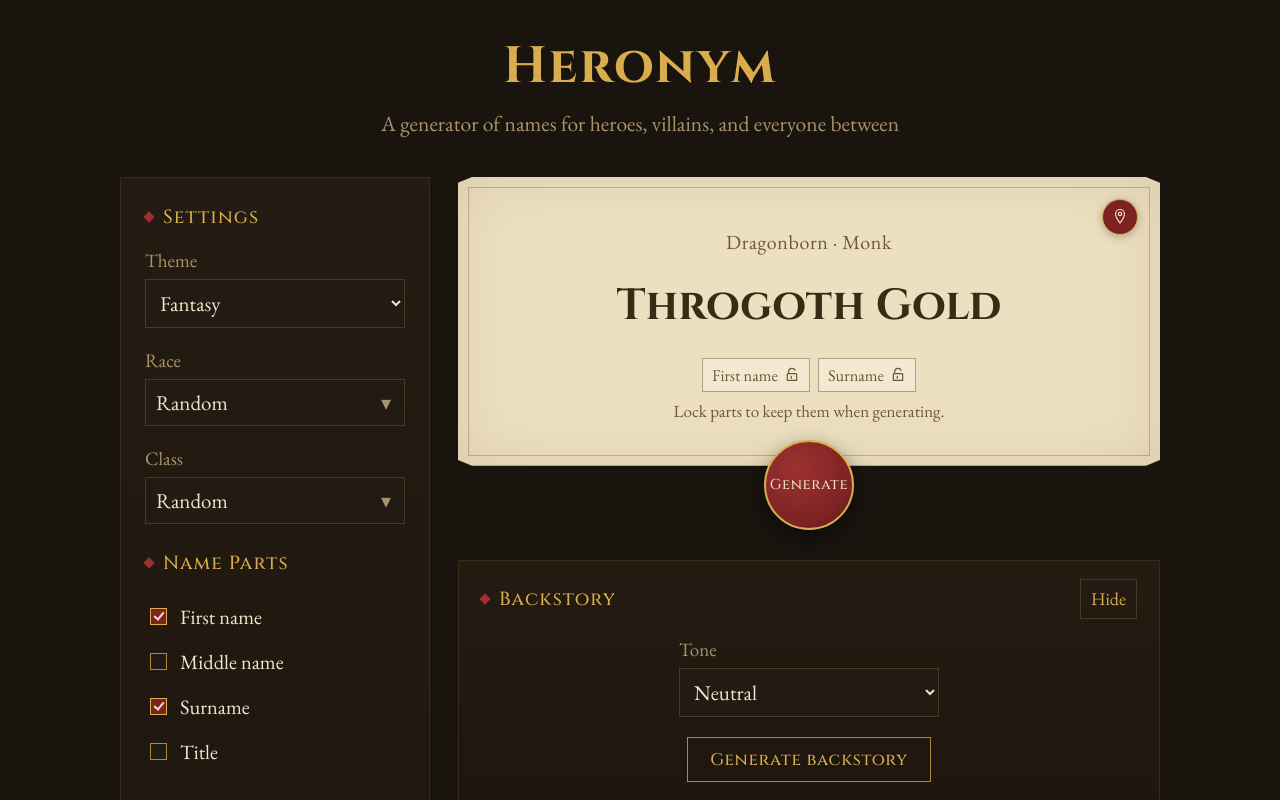
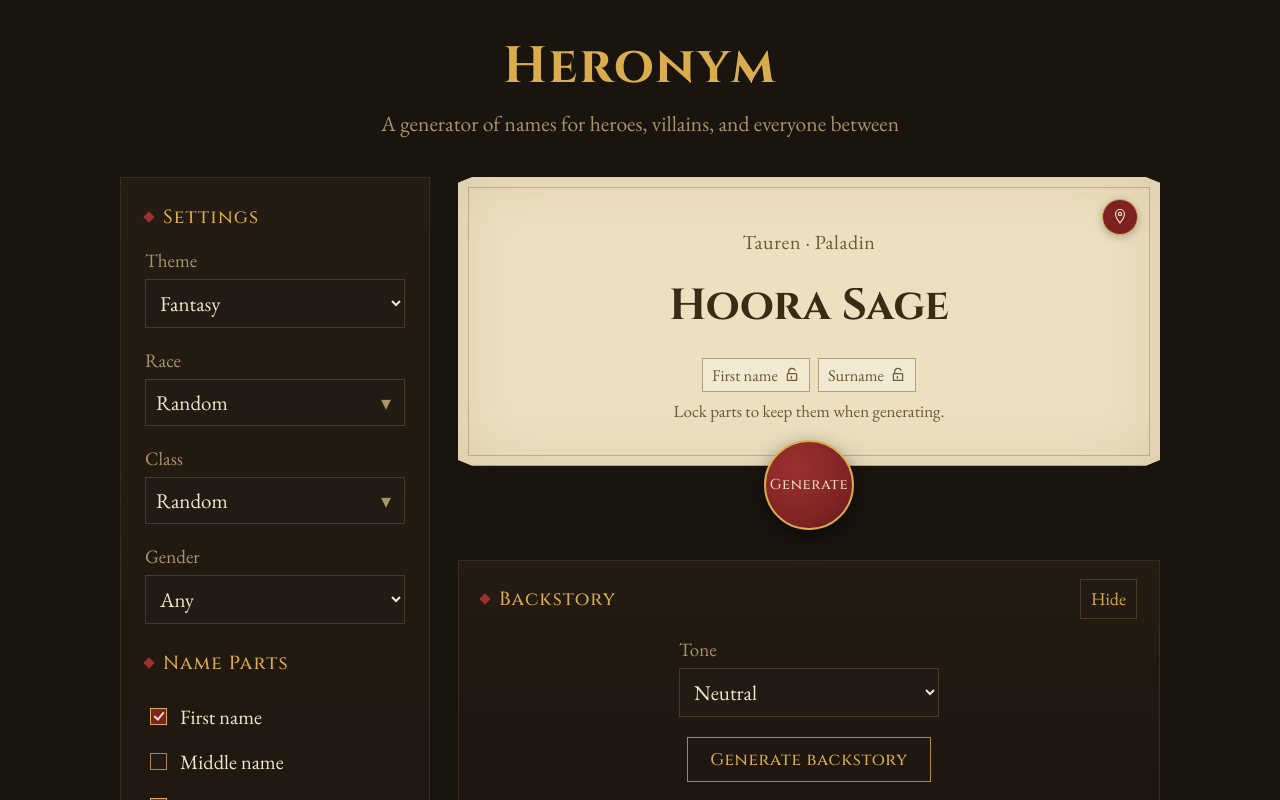
Before and after one commit to DanielHearn/heronym, a React (Vite) app: page / in a window 1280 px wide. Shown: the top 800 px of the page. Built offline with nearby package versions, Linux system fonts and the light colour scheme.

Commit message:
Add gender support

```diff
--- a/src/App.tsx
+++ b/src/App.tsx
@@ -1,5 +1,5 @@
 import { useState, useMemo, useEffect, useCallback } from 'react'
-import { THEMES, THEME_KEYS } from './data'
+import { THEMES, THEME_KEYS, type Gender } from './data'
 import { buildName, makeId, type LockedNameParts, type NamePartKey } from './generator'
 import PinIcon from './components/PinIcon'
 import LockIcon from './components/LockIcon'
@@ -43,6 +43,7 @@ export default function App() {
 
   const [lineage, setLineage] = useState<string>('random')
   const [calling, setCalling] = useState<string>('random')
+  const [gender, setGender] = useState<Gender>('any')
   const [opts, setOpts] = useState<NameOptions>({
     first: true,
     middle: false,
@@ -108,7 +109,7 @@ export default function App() {
   useEffect(() => {
     generate()
     // eslint-disable-next-line react-hooks/exhaustive-deps
-  }, [theme, lineage, calling, opts, complexity])
+  }, [theme, lineage, calling, opts, complexity, gender])
 
   const anySelected = opts.first || opts.middle || opts.surname || opts.title
 
@@ -132,6 +133,7 @@ export default function App() {
       opts,
       complexity,
       lockedParts,
+      gender,
     )
     while (generated.full === current?.full) {
       generated = buildName(
@@ -141,6 +143,7 @@ export default function App() {
         opts,
         complexity,
         lockedParts,
+        gender,
       )
     }
     const result: NameEntry = {
@@ -313,6 +316,19 @@ export default function App() {
               />
             )}
 
+            <FieldSelect
+              id="gender-select"
+              label="Gender"
+              value={gender}
+              options={[
+                { value: 'any', label: 'Any' },
+                { value: 'masculine', label: 'Masculine' },
+                { value: 'feminine', label: 'Feminine' },
+                { value: 'neutral', label: 'Neutral' },
+              ]}
+              onChange={(value) => setGender(value as Gender)}
+            />
+
             <h2 style={{ marginTop: '26px' }}>Name Parts</h2>
             <ToggleGroup opts={opts} onToggle={toggle} titleEnabled={!!themeData.calling} />
 
@@ -449,6 +465,7 @@ export default function App() {
                 callingKey={familyCallingKey}
                 complexity={complexity}
                 hasSurname={opts.surname}
+                gender={gender}
                 sourceId={current.id}
                 onMembersChange={updateExportTree}
               />
--- a/src/data/fantasy.ts
+++ b/src/data/fantasy.ts
@@ -3,6 +3,7 @@ import type { Theme } from './types'
 // This is the original RACES/CLASSES content from data.ts, restructured
 // under the shared lineage/calling shape. Nothing about the generation
 // logic changes for this theme — it's the same banks, same fusion rules.
+// Each lineage's gendered sound layers are tailored to its naming style.
 
 export const fantasy: Theme = {
   label: 'Fantasy',
@@ -11,6 +12,8 @@ export const fantasy: Theme = {
   lineage: {
     human: {
       label: 'Human',
+      masculine: { codas: ['ric', 'ald', 'win', 'ard', 'mund', 'ton'], codaChance: 0.65 },
+      feminine: { codas: ['a', 'elle', 'wen', 'ia', 'lyn', 'ette'], codaChance: 0.65 },
       syll: {
         onsets: [
           'b', 'c', 'd', 'f', 'g', 'h', 'j', 'k', 'l', 'm', 'n', 'p', 'r', 's', 't', 'v', 'w',
@@ -47,6 +50,20 @@ export const fantasy: Theme = {
         max: 3,
         codaChance: 0.55,
       },
+      // Shared Elven onsets for every gender.
+      neutral: {
+        onsets: ['th', 's', 'l', 'n', 'c', 'v', 'f', 'el', 'sil', 'cal', 'gal', 'mir', 'nim', 'fae', 'lor', 'ael', 'ith', 'lyr', 'sel', ''],
+      },
+      // Softer, open endings.
+      feminine: {
+        codas: ['riel', 'wen', 'iel', 'lith', 'ra', 'viel', 'ael'],
+        codaChance: 0.7,
+      },
+      // Firmer endings with fewer codas.
+      masculine: {
+        codas: ['dor', 'las', 'thal', 'ion', 'n', 'r', 'thir'],
+        codaChance: 0.45,
+      },
       surname: {
         prefixes: [
           'Moon', 'Star', 'Silver', 'Dusk', 'Night', 'Sun', 'Ember', 'Frost', 'Wind', 'Thorn',
@@ -62,6 +79,8 @@ export const fantasy: Theme = {
     },
     dwarf: {
       label: 'Dwarf',
+      masculine: { codas: ['grim', 'gar', 'dun', 'drum', 'bek', 'rik'], codaChance: 0.8 },
+      feminine: { codas: ['dis', 'hild', 'run', 'dora', 'wen', 'a'], codaChance: 0.75 },
       syll: {
         onsets: ['b', 'd', 'g', 'k', 'gr', 'br', 'dr', 'kr', 'th', 'st', 'bal', 'thor', 'dur', 'grim', 'kor', 'or', 'bar', 'brok', 'dwal', 'far', 'thra'],
         vowels: ['a', 'o', 'u', 'or', 'ur', 'ai', 'au', 'ei'],
@@ -85,6 +104,8 @@ export const fantasy: Theme = {
     },
     orc: {
       label: 'Orc',
+      masculine: { codas: ['gash', 'rok', 'nak', 'thok', 'zug', 'k'], codaChance: 0.9 },
+      feminine: { codas: ['gra', 'shka', 'zha', 'gash', 'ruk', 'a'], codaChance: 0.85 },
       syll: {
         onsets: ['g', 'k', 'z', 'v', 'x', 'gr', 'kr', 'vr', 'zg', 'ug', 'mor', 'thok', 'drak', 'gar', 'gor', 'rak', 'snar', 'urg'],
         vowels: ['a', 'u', 'o', 'ak', 'ug', 'ash', 'û', 'â'],
@@ -108,6 +129,8 @@ export const fantasy: Theme = {
     },
     halfling: {
       label: 'Halfling',
+      masculine: { codas: ['wick', 'well', 'by', 'kin', 'ot', 'wise'], codaChance: 0.6 },
+      feminine: { codas: ['berry', 'belle', 'y', 'in', 'petal', 'bloom'], codaChance: 0.65 },
       syll: {
         onsets: ['b', 'p', 't', 'd', 'w', 'br', 'fl', 'gl', 'pl', 'tob', 'pip', 'mil', 'ros', 'dai', 'bim', 'cob', 'hob', 'merry', 'posy'],
         vowels: ['i', 'o', 'a', 'e', 'ie', 'oo', 'u', 'ea', 'ai'],
@@ -131,6 +154,8 @@ export const fantasy: Theme = {
     },
     gnome: {
       label: 'Gnome',
+      masculine: { codas: ['ix', 'bit', 'wick', 'et', 'bolt', 'ble'], codaChance: 0.75 },
+      feminine: { codas: ['ette', 'izzle', 'wink', 'le', 'belle', 'ina'], codaChance: 0.75 },
       syll: {
         onsets: ['f', 'z', 't', 'w', 'sp', 'fl', 'fr', 'tw', 'cog', 'zig', 'tob', 'niff', 'wren', 'bix', 'diz', 'fizz', 'gim', 'quill'],
         vowels: ['i', 'e', 'o', 'izz', 'ib', 'a', 'u', 'ee'],
@@ -154,6 +179,8 @@ export const fantasy: Theme = {
     },
     tiefling: {
       label: 'Tiefling',
+      masculine: { codas: ['th', 'oth', 'vyr', 'rak', 'xus', 'zar'], codaChance: 0.75 },
+      feminine: { codas: ['zael', 'ria', 'eth', 'ara', 'iel', 'vex'], codaChance: 0.7 },
       syll: {
         onsets: ['z', 'x', 'v', 'k', 'd', 'dr', 'kr', 'zh', 'vh', 'ash', 'mor', 'nyr', 'sel', 'vel', 'zar', 'mal', 'ith'],
         vowels: ['a', 'i', 'o', 'ae', 'y', 'io', 'e', 'ai', 'û'],
@@ -177,6 +204,8 @@ export const fantasy: Theme = {
     },
     dragonborn: {
       label: 'Dragonborn',
+      masculine: { codas: ['rax', 'thar', 'goth', 'drax', 'kesh', 'vorn'], codaChance: 0.9 },
+      feminine: { codas: ['zora', 'vara', 'thra', 'kesh', 'ithra', 'a'], codaChance: 0.85 },
       syll: {
         onsets: ['dr', 'kr', 'thr', 'vr', 'zr', 'bh', 'rh', 'kas', 'vor', 'nyv', 'ith', 'tor', 'drav', 'khar', 'vrax', 'zora'],
         vowels: ['a', 'o', 'ae', 'ax', 'ex', 'i', 'ei', 'au'],
@@ -200,6 +229,8 @@ export const fantasy: Theme = {
     },
     halforc: {
       label: 'Half-Orc',
+      masculine: { codas: ['nak', 'gar', 'rok', 'th', 'dak', 'brak'], codaChance: 0.85 },
+      feminine: { codas: ['shka', 'vara', 'ga', 'ra', 'thra', 'zha'], codaChance: 0.8 },
       syll: {
         onsets: ['g', 'k', 'v', 'dr', 'thr', 'kr', 'ash', 'mol', 'dren', 'kar', 'gor', 'ruk', 'thar', 'brak'],
         vowels: ['a', 'u', 'o', 'e', 'i', 'au'],
@@ -223,6 +254,8 @@ export const fantasy: Theme = {
     },
     drow: {
       label: 'Drow',
+      masculine: { codas: ['zzin', 'ssra', 'th', 'dra', 'xil', 'vrae'], codaChance: 0.7 },
+      feminine: { codas: ['rae', 'vrae', 'lith', 'ssra', 'nyth', 'zha'], codaChance: 0.7 },
       syll: {
         onsets: ['v', 'z', 'q', 'x', 'dr', 'sh', 'ny', 'zh', 'bel', 'kael', 'ryl', 'sos', 'phae', 'zha', 'vel', 'xal'],
         vowels: ['a', 'i', 'ae', 'io', 'y', 'e', 'ei', 'ui'],
@@ -246,6 +279,8 @@ export const fantasy: Theme = {
     },
     nightelf: {
       label: 'Night Elf',
+      masculine: { codas: ['dor', 'th', 'aris', 'wyn', 'dil', 'n'], codaChance: 0.6 },
+      feminine: { codas: ['riel', 'ien', 'ara', 'wyn', 'luna', 'a'], codaChance: 0.65 },
       syll: {
         onsets: ['sh', 't', 'm', 'v', 'k', 'el', 'fen', 'ony', 'ash', 'or', 'ny', 'dor', 'fur', 'wyn', 'lun', 'thal', ''],
         vowels: ['a', 'i', 'e', 'o', 'y', 'ie', 'ae', 'ia', 'u', 'ei'],
@@ -269,6 +304,8 @@ export const fantasy: Theme = {
     },
     forsaken: {
       label: 'Forsaken',
+      masculine: { codas: ['oth', 'vex', 'ard', 'us', 'mor', 'th'], codaChance: 0.8 },
+      feminine: { codas: ['iel', 'eth', 'aris', 'yn', 'a', 'ira'], codaChance: 0.75 },
       syll: {
         onsets: ['v', 'kr', 'gr', 'sy', 'dre', 'mor', 'bl', 'x', 'z', 'de', 'cal', 'noth', 'ves', 'thal', 'noct', 'vael'],
         vowels: ['a', 'o', 'e', 'y', 'au', 'i', 'ae', 'ui'],
@@ -292,6 +329,8 @@ export const fantasy: Theme = {
     },
     tauren: {
       label: 'Tauren',
+      masculine: { codas: ['tah', 'ko', 'mo', 'to', 'wa', 'ho'], codaChance: 0.6 },
+      feminine: { codas: ['na', 'sha', 'ka', 'ra', 'ne', 'wa'], codaChance: 0.6 },
       syll: {
         onsets: ['ka', 'ta', 'ho', 'ma', 'ru', 'cha', 'ne', 'ah', 'oa', 'yo', 'gray', 'chief', 'ba', 'ko', 'mu', 'sha', 'taur'],
         vowels: ['a', 'o', 'u', 'ai', 'ei', 'e', 'i', 'au'],
@@ -315,6 +354,8 @@ export const fantasy: Theme = {
     },
     troll: {
       label: 'Troll',
+      masculine: { codas: ["'gar", "'tok", "'jin", 'dun', "'zan", 'gash'], codaChance: 0.7 },
+      feminine: { codas: ["'za", "'vo", "'ash", "'kai", "'jin", 'gash'], codaChance: 0.7 },
       syll: {
         onsets: ['zul', 'sen', 'vol', 'mal', 'reth', 'haz', 'ra', 'zan', 'bwon', 'de', 'gaz', 'jan', 'jin', 'kal', 'mok', 'vaz'],
         vowels: ['a', 'i', 'o', 'u', 'ii', 'e', 'ai', 'ua'],
--- a/src/data/medieval.ts
+++ b/src/data/medieval.ts
@@ -13,6 +13,8 @@ export const medieval: Theme = {
   lineage: {
     anglo: {
       label: 'Anglo-Saxon',
+      masculine: { codas: ['ric', 'wald', 'helm', 'mund', 'stan', 'gar'], codaChance: 0.7 },
+      feminine: { codas: ['hild', 'wyn', 'frith', 'burh', 'thryth', 'a'], codaChance: 0.65 },
       syll: {
         onsets: ['b', 'c', 'd', 'w', 'wulf', 'aed', 'ead', 'os', 'al', 'br', 'aelf', 'cyne', 'ed', 'leof', 'sae', ''],
         vowels: ['a', 'e', 'i', 'o', 'ae', 'u', 'ea', 'y'],
@@ -28,6 +30,8 @@ export const medieval: Theme = {
     },
     norman: {
       label: 'Norman',
+      masculine: { codas: ['ard', 'bert', 'mont', 'fray', 'ric', 'court'], codaChance: 0.65 },
+      feminine: { codas: ['ette', 'elle', 'aine', 'fleur', 'e', 'ine'], codaChance: 0.65 },
       syll: {
         onsets: ['g', 'r', 'b', 'h', 'j', 'ger', 'rob', 'gil', 'hu', 'al', 'ber', 'con', 'ful', 'ma', ''],
         vowels: ['a', 'e', 'o', 'ie', 'ou', 'i', 'u', 'ai', 'ei'],
@@ -43,6 +47,8 @@ export const medieval: Theme = {
     },
     norse: {
       label: 'Norse',
+      masculine: { codas: ['ulf', 'bjorn', 'stein', 'vald', 'rik', 'gar'], codaChance: 0.7 },
+      feminine: { codas: ['dis', 'gunn', 'hild', 'run', 'ey', 'frid'], codaChance: 0.65 },
       syll: {
         onsets: ['b', 'g', 'h', 'k', 'r', 's', 't', 'th', 'sv', 'ul', 'ar', 'bj', 'sig', 'ha', 'fr', 'ing', ''],
         vowels: ['a', 'i', 'o', 'u', 'e', 'y', 'ei', 'au', 'jo'],
@@ -58,6 +64,8 @@ export const medieval: Theme = {
     },
     gaelic: {
       label: 'Gaelic',
+      masculine: { codas: ['an', 'ach', 'ran', 'darragh', 'ain', 'bran'], codaChance: 0.65 },
+      feminine: { codas: ['een', 'in', 'agh', 'dara', 'na', 'ait'], codaChance: 0.65 },
       syll: {
         onsets: ['b', 'c', 'd', 'f', 'g', 'l', 'm', 'n', 'r', 's', 't', 'ch', 'fionn', 'ciar', 'dar', 'bran', 'ruad', 'ea', 'eo', 'con', ''],
         vowels: ['a', 'e', 'i', 'o', 'u', 'ai', 'ia', 'ea', 'ui', 'io'],
@@ -73,6 +81,8 @@ export const medieval: Theme = {
     },
     welsh: {
       label: 'Welsh',
+      masculine: { codas: ['wyn', 'ydd', 'dd', 'ion', 'or', 'udd'], codaChance: 0.65 },
+      feminine: { codas: ['wen', 'eth', 'aith', 'ys', 'en', 'a'], codaChance: 0.65 },
       syll: {
         onsets: ['b', 'c', 'd', 'g', 'm', 'n', 'p', 'r', 't', 'll', 'gw', 'rh', 'cad', 'bryn', 'owen', 'myr', 'gwyn', ''],
         vowels: ['a', 'e', 'i', 'o', 'u', 'y', 'ae', 'wy', 'ai', 'au'],
@@ -88,6 +98,8 @@ export const medieval: Theme = {
     },
     frankish: {
       label: 'Frankish',
+      masculine: { codas: ['bert', 'hard', 'ric', 'bald', 'wig', 'ulf'], codaChance: 0.7 },
+      feminine: { codas: ['hild', 'lind', 'ruth', 'dis', 'a', 'burg'], codaChance: 0.65 },
       syll: {
         onsets: ['c', 'ch', 'd', 'f', 'g', 'h', 'l', 'r', 't', 'w', 'b', 'hil', 'lud', 'ber', 'gun', 'hro', 'wal'],
         vowels: ['a', 'e', 'i', 'o', 'u', 'ai', 'ei', 'au', 'ie', 'oi'],
@@ -103,6 +115,8 @@ export const medieval: Theme = {
     },
     castilian: {
       label: 'Castilian',
+      masculine: { codas: ['o', 'ando', 'ino', 'ez', 'ón', 'uel'], codaChance: 0.65 },
+      feminine: { codas: ['a', 'ia', 'ita', 'ela', 'ina', 'ez'], codaChance: 0.65 },
       syll: {
         onsets: ['b', 'c', 'd', 'f', 'g', 'j', 'l', 'm', 'n', 'p', 'r', 's', 't', 'v', 'll', 'ñ', 'fern', 'alf', 'gon', 'ped', 'rod', 'sanc', 'ram', ''],
         vowels: ['a', 'e', 'i', 'o', 'u', 'ia', 'ie', 'io', 'ue', 'ai'],
@@ -118,6 +132,8 @@ export const medieval: Theme = {
     },
     lombard: {
       label: 'Lombard',
+      masculine: { codas: ['aldo', 'ardo', 'berto', 'one', 'ino', 'ari'], codaChance: 0.65 },
+      feminine: { codas: ['ella', 'ina', 'etta', 'aria', 'a', 'uci'], codaChance: 0.65 },
       syll: {
         onsets: ['b', 'c', 'd', 'f', 'g', 'l', 'm', 'n', 'p', 'r', 's', 't', 'v', 'gu', 'ar', 'bert', 'aldo', 'gis', 'ger', 'fo', 'sta', ''],
         vowels: ['a', 'e', 'i', 'o', 'u', 'ia', 'ie', 'io', 'ai', 'ei'],
@@ -133,6 +149,8 @@ export const medieval: Theme = {
     },
     byzantine: {
       label: 'Byzantine',
+      masculine: { codas: ['os', 'ios', 'ides', 'on', 'ikos', 'as'], codaChance: 0.65 },
+      feminine: { codas: ['ia', 'ene', 'issa', 'e', 'a', 'is'], codaChance: 0.65 },
       syll: {
         onsets: ['th', 'k', 'p', 'ph', 'ch', 'l', 'm', 'n', 's', 't', 'x', 'ar', 'kon', 'leo', 'nik', 'theo', 'dem', 'ioan', 'pa', 'ze'],
         vowels: ['a', 'e', 'i', 'o', 'u', 'ou', 'ai', 'ei', 'io', 'oi'],
--- a/src/data/scifi.ts
+++ b/src/data/scifi.ts
@@ -12,6 +12,8 @@ export const scifi: Theme = {
   lineage: {
     colonist: {
       label: 'Colonist',
+      masculine: { codas: ['ton', 'vek', 'cor', 'x', 'den', 'ar'], codaChance: 0.65 },
+      feminine: { codas: ['lia', 'ara', 'nis', 'ae', 'ris', 'ia'], codaChance: 0.65 },
       syll: {
         onsets: ['j', 'k', 'r', 's', 't', 'v', 'br', 'kr', 'st', 'tr', 'zar', 'nov', 'cal', 'cy', 'ex', 'ly', 'or', ''],
         vowels: ['a', 'e', 'i', 'o', 'ae', 'io', 'u', 'y', 'ai', 'ei', 'ou'],
@@ -27,6 +29,8 @@ export const scifi: Theme = {
     },
     android: {
       label: 'Android',
+      masculine: { codas: ['x', '9', 'tron', 'sys', '01', 'k'], codaChance: 0.7 },
+      feminine: { codas: ['ix', '7', 'ara', 'yne', 'ia', 'ex'], codaChance: 0.7 },
       syll: {
         onsets: ['x', 'z', 'q', 'v', 'kx', 'zr', 'un', '0', 'ax', 'cy', 'd', 'nex', 'sy', ''],
         vowels: ['i', 'o', 'e', 'y', '-', 'a', 'u', 'ae', 'ii'],
@@ -42,6 +46,8 @@ export const scifi: Theme = {
     },
     hiveborn: {
       label: 'Hiveborn',
+      masculine: { codas: ['k', 'rr', 'ix', 'nix', 'kk', 'th'], codaChance: 0.8 },
+      feminine: { codas: ['za', 'ss', 'oa', 'ith', 'zza', 'ix'], codaChance: 0.8 },
       syll: {
         onsets: ['kk', 'zz', 'th', 'sk', 'chr', 'zik', 'vor', 'xik', 'kra', 'ss', 'vra', 'zha'],
         vowels: ['i', 'a', 'u', 'ii', 'e', 'ai', 'oa'],
@@ -57,6 +63,8 @@ export const scifi: Theme = {
     },
     belter: {
       label: 'Belter',
+      masculine: { codas: ['dak', 'gan', 'rd', 'ck', 'k', 'ren'], codaChance: 0.7 },
+      feminine: { codas: ['ren', 'la', 'ara', 'll', 'a', 'gan'], codaChance: 0.65 },
       syll: {
         onsets: ['d', 'g', 'h', 'k', 'm', 'r', 't', 'v', 'br', 'dr', 'gr', 'sk', 'ro', 'ha', ''],
         vowels: ['a', 'o', 'u', 'e', 'i', 'ao', 'ou'],
@@ -72,6 +80,8 @@ export const scifi: Theme = {
     },
     martian: {
       label: 'Martian',
+      masculine: { codas: ['tar', 'lon', 'ros', 'ium', 'th', 's'], codaChance: 0.65 },
+      feminine: { codas: ['ia', 'ara', 'is', 'ea', 'ria', 'ros'], codaChance: 0.65 },
       syll: {
         onsets: ['m', 'r', 't', 's', 'k', 'h', 'v', 'ar', 'sol', 'ru', 'tha', 'ky', 'ma', 'ph', 'ne', ''],
         vowels: ['a', 'e', 'i', 'o', 'u', 'ai', 'ia', 'ea', 'io'],
@@ -87,6 +97,8 @@ export const scifi: Theme = {
     },
     clone: {
       label: 'Clone',
+      masculine: { codas: ['id', 'ex', 'ar', 'ion', 'x', 'k'], codaChance: 0.65 },
+      feminine: { codas: ['ta', 'ia', 'ene', 'ex', 'a', 'ion'], codaChance: 0.65 },
       syll: {
         onsets: ['c', 'd', 'l', 'm', 'n', 'p', 'r', 's', 't', 'v', 'ax', 'ver', 'cl', 'ge', 'tau', ''],
         vowels: ['a', 'e', 'i', 'o', 'u', 'y', 'ae', 'ei'],
@@ -102,6 +114,8 @@ export const scifi: Theme = {
     },
     psion: {
       label: 'Psion',
+      masculine: { codas: ['ath', 'ion', 'th', 'ris', 'ex', 'vyn'], codaChance: 0.7 },
+      feminine: { codas: ['iel', 'yra', 'is', 'eth', 'ia', 'vyn'], codaChance: 0.7 },
       syll: {
         onsets: ['th', 's', 'v', 'l', 'ph', 'm', 'n', 'ps', 'ven', 'ce', 'ar', 'ky', 'ir', 'e'],
         vowels: ['a', 'e', 'i', 'y', 'ie', 'ei', 'ae', 'o'],
@@ -117,6 +131,8 @@ export const scifi: Theme = {
     },
     augment: {
       label: 'Augment',
+      masculine: { codas: ['tek', 'max', 'ron', 'k', 'gen', 'x'], codaChance: 0.75 },
+      feminine: { codas: ['rix', 'dyne', 'ia', 'ex', 'gen', 'a'], codaChance: 0.7 },
       syll: {
         onsets: ['b', 'c', 'g', 'k', 'm', 'p', 'r', 't', 'x', 'y', 'bolt', 'cog', 'rex', 'tek', 'vx', ''],
         vowels: ['a', 'e', 'i', 'o', 'u', 'ex', 'ax', 'ix'],
@@ -132,6 +148,8 @@ export const scifi: Theme = {
     },
     drifter: {
       label: 'Drifter',
+      masculine: { codas: ['ck', 'gan', 'rin', 't', 'jack', 'ko'], codaChance: 0.65 },
+      feminine: { codas: ['ko', 'lee', 'dy', 'ren', 'ay', 'rin'], codaChance: 0.65 },
       syll: {
         onsets: ['b', 'd', 'f', 'g', 'j', 'k', 'l', 'n', 'r', 's', 't', 'w', 'rh', 'sh', 'ja', 'ko', 'ren', ''],
         vowels: ['a', 'e', 'i', 'o', 'u', 'ay', 'oo', 'ee'],
--- a/src/generator.ts
+++ b/src/generator.ts
@@ -1,5 +1,11 @@
-import { THEMES } from './data'
-import type { LineageEntry, CallingEntry } from './data/types'
+import {
+  THEMES,
+  type Gender,
+  type LineageEntry,
+  type CallingEntry,
+  type CompoundBank,
+  type SyllBank,
+} from './data'
 
 export function pick(arr) {
   return arr[Math.floor(Math.random() * arr.length)]
@@ -69,6 +75,26 @@ export type LockedNamePart = {
 }
 export type LockedNameParts = Partial<Record<NamePartKey, LockedNamePart>>
 
+// Each lineage's gender layers override only the fields they define.
+function syllForGender(lineage: LineageEntry, gender: Gender): SyllBank {
+  const neutral: SyllBank = {
+    ...lineage.syll,
+    ...lineage.neutral,
+  }
+
+  if (gender === 'neutral') return neutral
+
+  const lineageOverride = gender === 'masculine' ? lineage.masculine : lineage.feminine
+  return { ...neutral, ...lineageOverride }
+}
+
+// Titles fall back to the shared bank when no gendered version exists.
+function titleForGender(calling: CallingEntry, gender: Gender): CompoundBank {
+  if (gender === 'masculine' && calling.masculineTitle) return calling.masculineTitle
+  if (gender === 'feminine' && calling.feminineTitle) return calling.feminineTitle
+  return calling.title
+}
+
 export function buildName(
   themeKey: string,
   lineageKey: string,
@@ -76,6 +102,7 @@ export function buildName(
   opts: NameOptions,
   complexity: number,
   lockedParts: LockedNameParts = {},
+  gender: Gender = 'any',
 ) {
   const theme = THEMES[themeKey]
 
@@ -96,6 +123,10 @@ export function buildName(
     : null
   const calling: CallingEntry | null = theme.calling && cKey ? theme.calling[cKey] : null
 
+  const generatedGender: Gender =
+    gender === 'any' ? pick(['neutral', 'masculine', 'feminine'] as Gender[]) : gender
+  const syll = syllForGender(lineage, generatedGender)
+
   let first: string | null = null
   let middle: string | null = null
   let surname: string | null = null
@@ -103,14 +134,15 @@ export function buildName(
   const parts: string[] = []
 
   if (opts.first) {
-    first = lockedParts.first?.value ?? forgePersonalName(lineage.syll, null, complexity)
+    first = lockedParts.first?.value ?? forgePersonalName(syll, null, complexity)
     parts.push(first)
   }
   if (opts.middle) {
-    middle = lockedParts.middle?.value ?? forgePersonalName(lineage.syll, first, complexity)
+    middle = lockedParts.middle?.value ?? forgePersonalName(syll, first, complexity)
     parts.push(middle)
   }
   if (opts.surname) {
+    // Surnames are shared across genders, so they always use the base bank.
     surname = lockedParts.surname?.value ?? forgeCompound(lineage.surname, complexity)
     parts.push(surname)
   }
@@ -120,7 +152,9 @@ export function buildName(
 
   // Title only ever generates when the theme actually has a calling axis.
   if (opts.title && calling) {
-    title = lockedParts.title?.value ?? forgeCompound(calling.title, complexity)
+    title =
+      lockedParts.title?.value ??
+      forgeCompound(titleForGender(calling, generatedGender), complexity)
     full = base ? `${base}, the ${title}` : `The ${title}`
   } else {
     full = base
```
Also changed, not shown: src/components/FamilyTree/index.tsx (+15 -0 lines), src/data/types.ts (+12 -0 lines).
